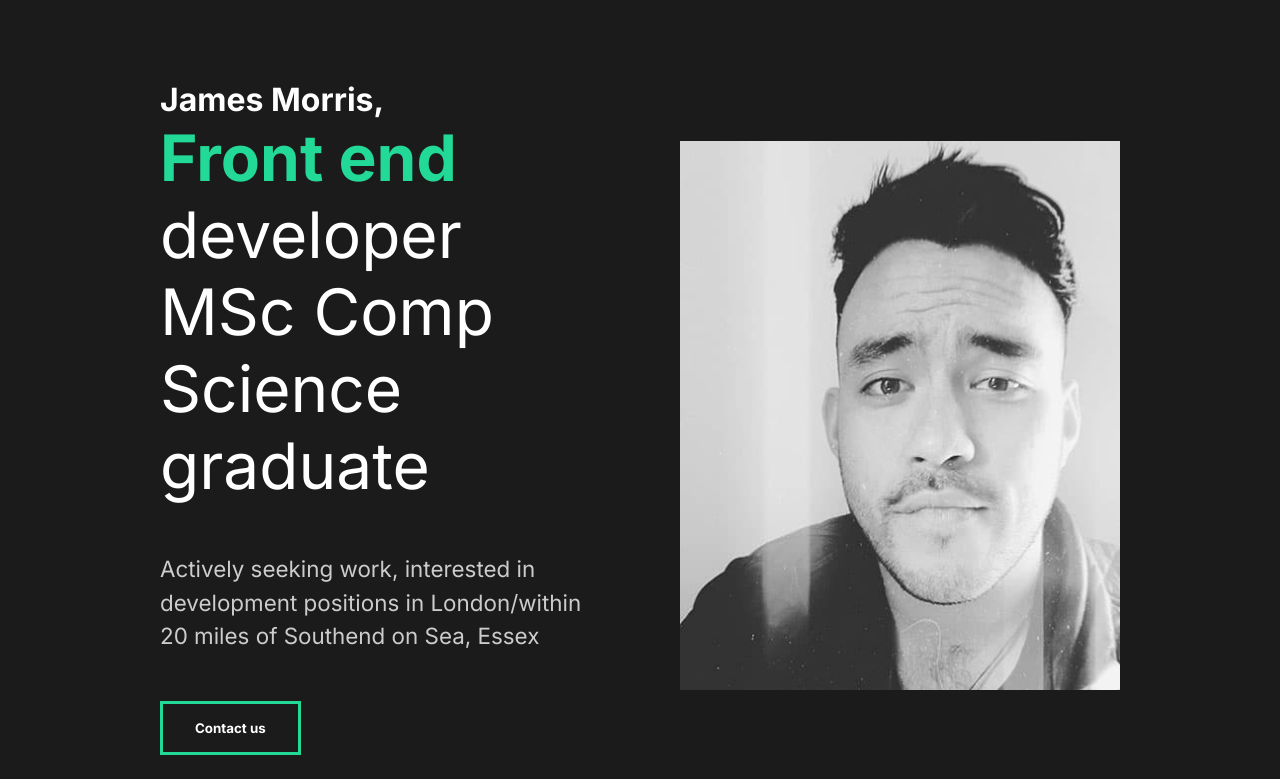
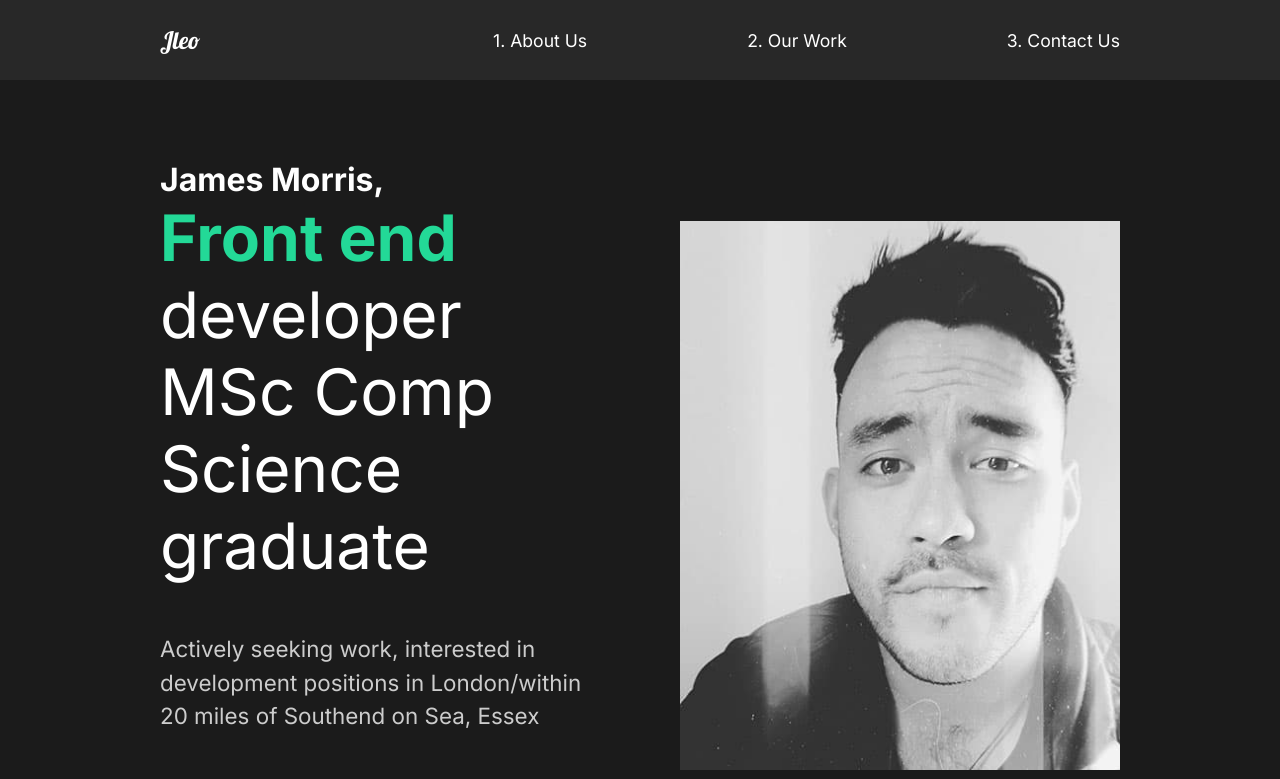
Before and after one commit to jleomorris/portfolio-v3, a React (Create React App) app: page / in a window 1280 px wide. Shown: the top 779 px of the page. Built offline with nearby package versions, Linux system fonts and the light colour scheme.

Commit message:
Add Nav component

```diff
--- a/src/App.js
+++ b/src/App.js
@@ -3,11 +3,13 @@
 //Global style
 import GlobalStyle from "./components/GlobalStyle";
 import AboutUs from "./pages/AboutUs";
+import Nav from "./components/Nav";
 
 function App() {
   return (
     <div className="App">
       <GlobalStyle />
+      <Nav />
       <AboutUs />
     </div>
   );
--- /dev/null
+++ b/src/components/Nav.js
@@ -0,0 +1,58 @@
+import React from "react";
+import styled from "styled-components";
+
+const Nav = () => {
+  return (
+    <StyledNav>
+      <h1>
+        <a id="logo" href="#">
+          Jleo
+        </a>
+      </h1>
+      <ul>
+        <li>
+          <a href="#">1. About Us</a>
+        </li>
+        <li>
+          <a href="#">2. Our Work</a>
+        </li>
+        <li>
+          <a href="#">3. Contact Us</a>
+        </li>
+      </ul>
+    </StyledNav>
+  );
+};
+
+const StyledNav = styled.nav`
+  min-height: 10vh;
+  display: flex;
+  margin: auto;
+  justify-content: space-between;
+  align-items: center;
+  padding: 1rem 10rem;
+  background-color: #282828;
+
+  a {
+    color: white;
+    text-decoration: none;
+  }
+
+  ul {
+    display: flex;
+    list-style: none;
+  }
+
+  #logo {
+    font-size: 1.5rem;
+    font-family: "Lobster", cursive;
+    font-weight: lighter;
+  }
+
+  li {
+    padding-left: 10rem;
+    position: relative;
+  }
+`;
+
+export default Nav;
```
